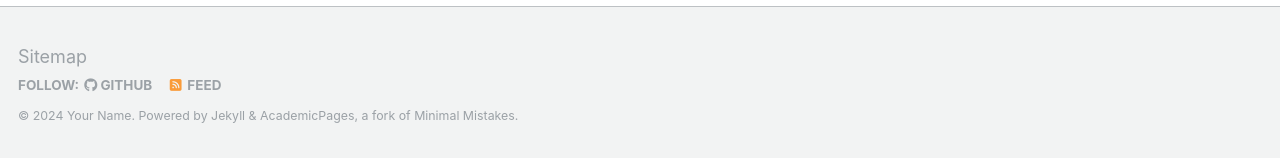
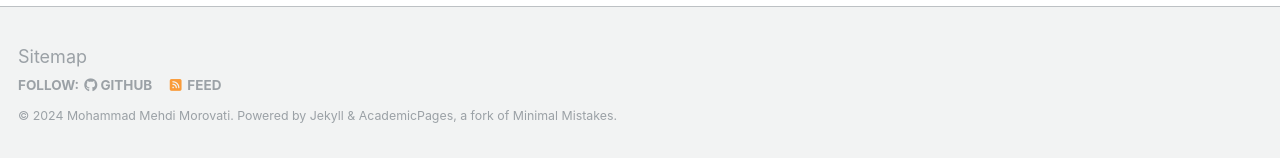
Before and after one commit to mehdi-morovati/mehdi-morovati.github.io, a Jekyll site: the page built from _pages/about.md, in a window 1280 px wide and 900 px high, scrolled down 2660 px. Shown: the part 739-897 px from the top of the window. Built offline with Jekyll 4.4.1, drawn with Linux system fonts in a browser that asks for light colours; some web fonts are replaced.

Commit message:
Update _config.yml
add some new info

```diff
--- a/_config.yml
+++ b/_config.yml
@@ -10,7 +10,7 @@
 locale                   : "en-US"
 title                    : "Mohammad Mehdi Morovati"
 title_separator          : "-"
-name                     : &name "Your Name"
+name                     : &name "Mohammad Mehdi Morovati"
 description              : &description "personal description"
 url                      : https://mehdi-morovati.github.io # the base hostname & protocol for your site e.g. "https://mmistakes.github.io"
 baseurl                  : "" # the subpath of your site, e.g. "/blog"
@@ -43,7 +43,7 @@ author:
   bitbucket        : # Username - Update with your username on the site
   codepen          : # Username
   dribbble         : # Username
-  github           : "academicpages"
+  github           : "https://github.com/mohmehmo"
   kaggle           : # Username
   stackoverflow    : # User number or user number and name (i.e., use "1" or "1/jeff-atwood")
 
```
